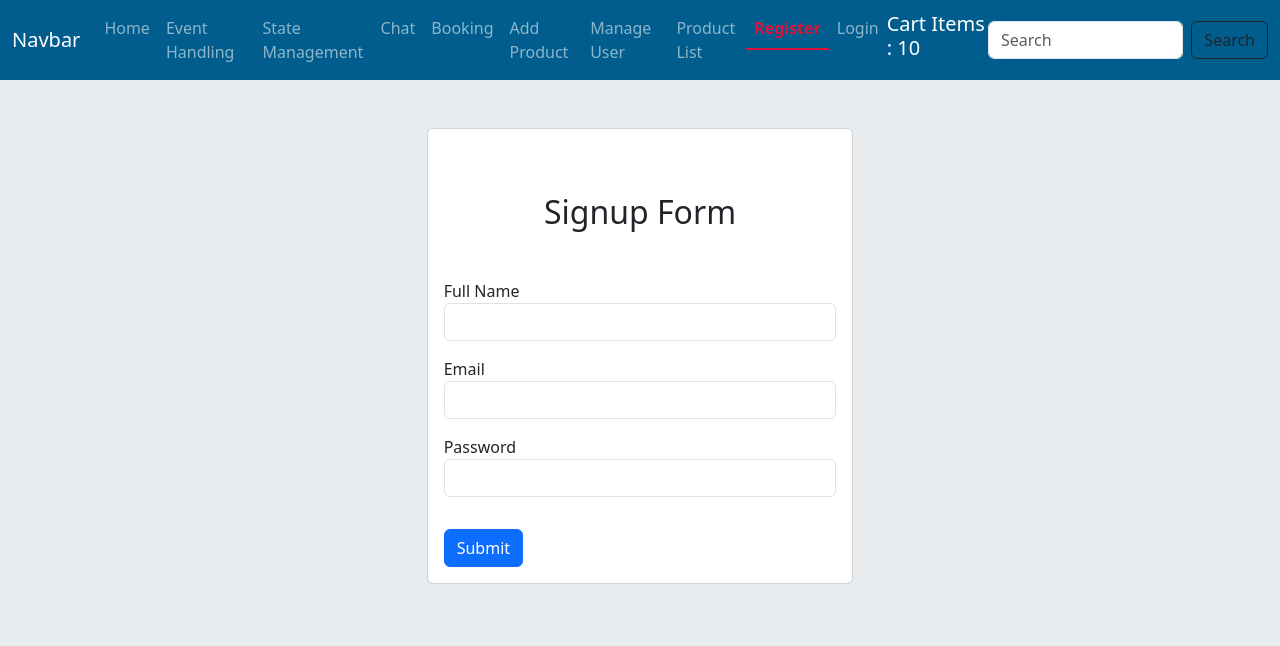
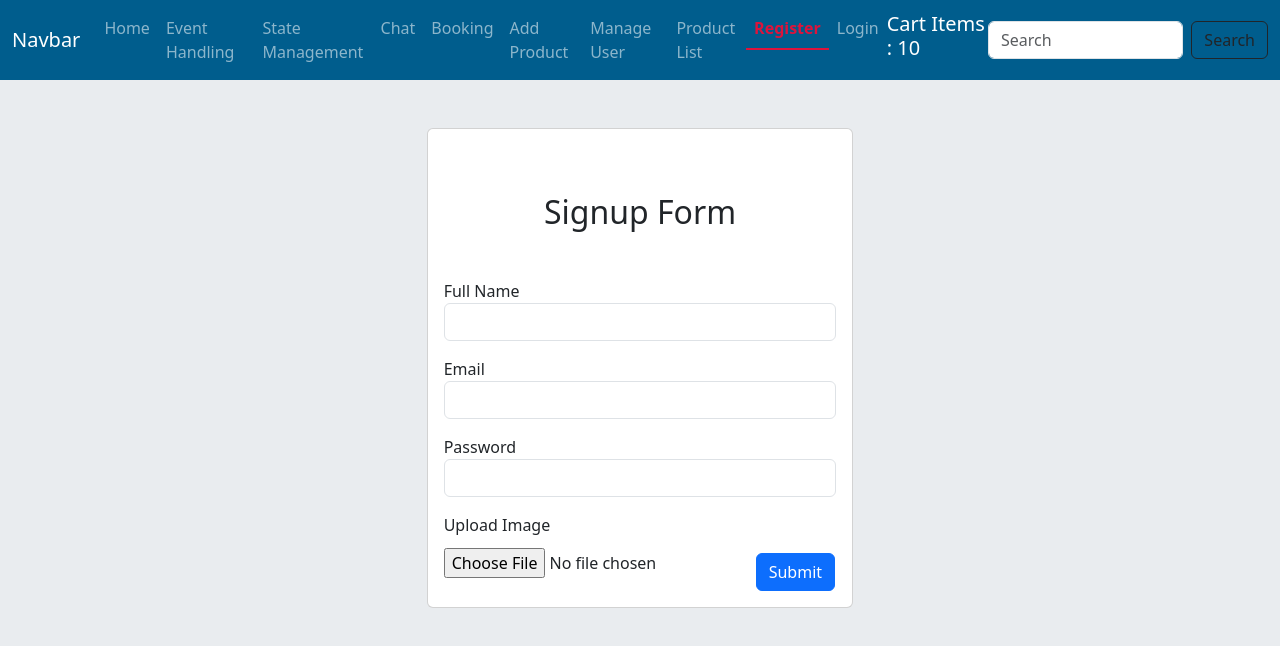
Before and after one commit to AdityaKD88/MERN, a React (Vite) app in the folder Section 2/frontend/: page /register in a window 1280 px wide. Shown: the top 646 px of the page. Built offline with nearby package versions, Linux system fonts and the light colour scheme.

Commit message:
store img

```diff
--- a/Section 2/frontend/src/components/ManageUser.jsx
+++ b/Section 2/frontend/src/components/ManageUser.jsx
@@ -120,6 +120,7 @@ const ManageUser = () => {
 
                 <thead>
                     <tr>
+                        <th>Avatar</th>
                         <th>ID</th>
                         <th>Email</th>
                         <th>Name</th>
@@ -133,6 +134,9 @@ const ManageUser = () => {
                     {
                         userList.map( (user) => (
                             <tr>
+                                <td>
+                                    <img height={50} src={"http://localhost:5000/"+user.avatar} alt="" />
+                                </td>
                                 <td>{user._id}</td>
                                 <td>{user.email}</td>
                                 <td>{user.name}</td>
--- a/Section 2/frontend/src/components/Signup.jsx
+++ b/Section 2/frontend/src/components/Signup.jsx
@@ -1,6 +1,7 @@
 import { useFormik } from "formik";
 import { enqueueSnackbar } from "notistack";
-import React from 'react'
+import React, { useState } from 'react'
+import toast from "react-hot-toast";
 import { useNavigate } from "react-router-dom";
 import * as Yup from 'yup';
 
@@ -17,6 +18,7 @@ const SignupSchema = Yup.object().shape({
 const Signup = () => {
 
   const navigate = useNavigate();
+  const [selImg, setSelImg] = useState('');
 
   // initialize formik
   const signupForm = useFormik({
@@ -27,6 +29,7 @@ const Signup = () => {
     },
 
     onSubmit: async (values, {resetForm}) => {
+      values.avatar = selImg;
       console.log(values);
       const res = await fetch('http://localhost:5000/user/add', {
         method: 'POST',
@@ -61,6 +64,24 @@ const Signup = () => {
     validationSchema: SignupSchema
   })
 
+  const uploadFile = async (e) => {
+    const file = e.target.files[0];
+    const formdata = new FormData();
+    setSelImg(file.name);
+
+    formdata.append('myfile', file);
+
+    const res = await fetch('http://localhost:5000/util/uploadfile', {
+      method: 'POST',
+      body: formdata
+    });
+
+    console.log(res.status);
+    if(res.status === 200){
+      toast.success('File uploaded successfully');
+    }
+  }
+
   return (
     <div className='vh-100 bg-body-secondary'>
       <div className="col-md-4 mx-auto py-5">
@@ -79,6 +100,9 @@ const Signup = () => {
               <span className="error-label">{signupForm.touched.password && signupForm.errors.password}</span>
               <input type="password" className='form-control mb-3' id="password" onChange={signupForm.handleChange} value={signupForm.values.password} />
 
+              <label htmlFor="">Upload Image</label>
+              <input type="file" onChange={uploadFile} />
+
               <button type="submit" className='btn btn-primary mt-3'>Submit</button>
             </form>
 
```
Also changed, not shown: 4 other files (tests, documents, lock files or other folders).
